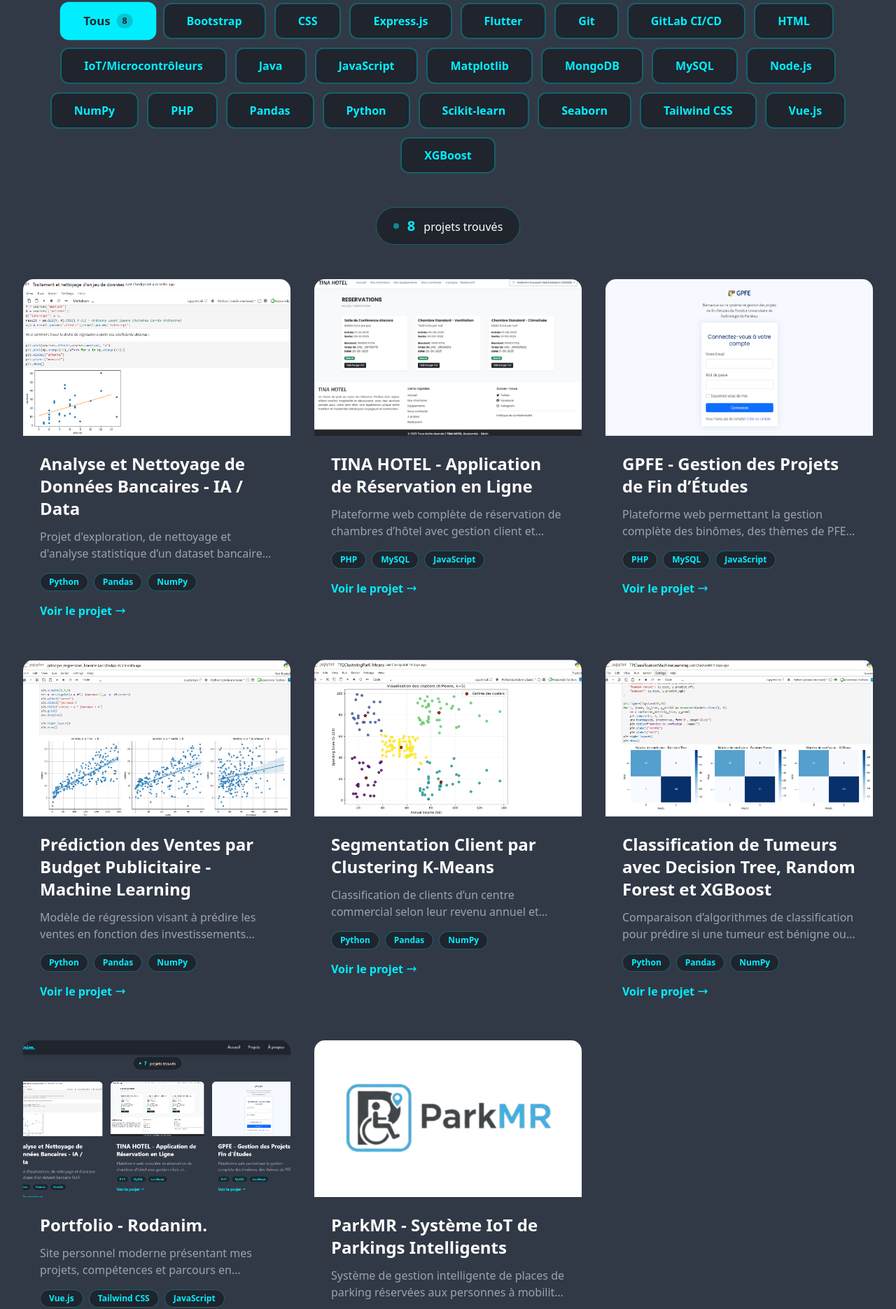
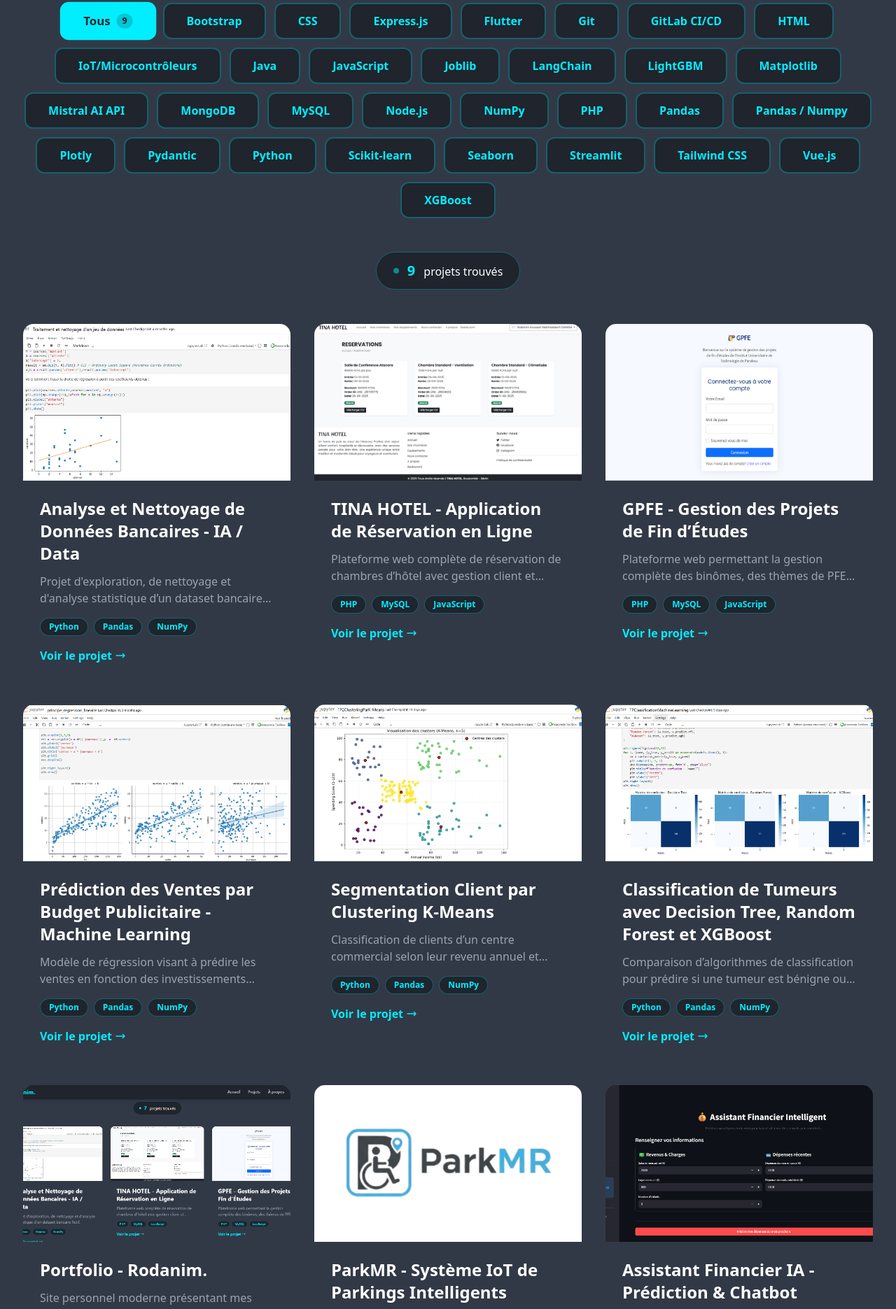
Before and after one commit to GANABA/my-portfolio-rodanim, a Vue app: page /projects in a window 1280 px wide. Shown: the part 481-2352 px from the top of the page at 70% size. Built offline with nearby package versions, Linux system fonts and the light colour scheme.

Commit message:
Ajout du projet Assistant financier

```diff
--- a/src/data/projects.js
+++ b/src/data/projects.js
@@ -260,4 +260,50 @@ export const projects = [
     duration: "Septembre 2025 - En cours",
     methodology: "Agile/Scrum (sprints de 2 semaines)",
   },
+  {
+    id: 9,
+    title: "Assistant Financier IA - Prédiction & Chatbot",
+    shortDescription:
+      "Solution hybride combinant Machine Learning (LightGBM) et IA Générative (Mistral AI) pour la prévision budgétaire et le conseil financier personnalisé.",
+    fullDescription:
+      "Ce projet déploie un écosystème complet d'intelligence artificielle dédié à la gestion des finances personnelles. La partie prédictive repose sur un modèle LightGBM hautement optimisé (R² de 0.9452) capable d'estimer les dépenses mensuelles à partir de l'historique bancaire et de variables socio-économiques. En parallèle, un chatbot conversationnel intelligent, conçu avec LangChain et Mistral AI, permet d'extraire naturellement des données financières complexes d'une conversation pour alimenter le moteur de prédiction. L'architecture assure une cohérence totale entre la saisie par formulaire et le dialogue naturel, tout en fournissant des conseils personnalisés basés sur le profil utilisateur (Étudiant, Cadre, Famille, etc.).",
+    context:
+      "Projet personnel de fin d'études axé sur l'intégration de modèles prédictifs tabulaires (ML) avec les capacités d'extraction et de synthèse des Large Language Models (LLM).",
+    objectives: [
+      "Prédire avec précision les dépenses du mois t+1 (MAE de 198.60€)",
+      "Extraire des entités financières structurées à partir de texte non structuré (NLP/LLM)",
+      "Maintenir une persistance de conversation pour un accompagnement budgétaire fluide",
+      "Générer des recommandations financières adaptées au profil socio-économique détecté",
+      "Optimiser un modèle de Gradient Boosting contre l'overfitting (écart Train/Val de 6€)"
+    ],
+    features: [
+      "Modèle de prédiction LightGBM optimisé avec RandomizedSearchCV",
+      "Pipeline d'ingénierie des caractéristiques (Lags, Moyennes mobiles, Saisonalité)",
+      "Chatbot intelligent avec mémoire de conversation intégré via LangChain",
+      "Extraction d'entités financières (Salaire, Loyer, Dépenses) via Pydantic et Mistral AI",
+      "Dashboard interactif Streamlit avec visualisations Plotly (jauges et répartition)",
+      "Système d'inférence de profil et de tier de consommation en temps réel",
+      "Génération automatique de conseils budgétaires personnalisés",
+    ],
+    technologies: [
+      "Python",
+      "LightGBM",
+      "Scikit-learn",
+      "LangChain",
+      "Mistral AI API",
+      "Pandas / Numpy",
+      "Streamlit",
+      "Plotly",
+      "Pydantic",
+      "Joblib",
+    ],
+    image: "/images/11.png",
+    githubLink: "https://github.com/bhl-christ/assistant-financier",
+    liveLink: null,
+    featured: true,
+    teamSize: 1,
+    role: "Architecte IA & Développeur Fullstack",
+    duration: "Octobre 2025 - Décembre 2025",
+    methodology: "Recherche & Développement (Itérations basées sur les métriques de performance)",
+  },
 ];
```
Also changed, not shown: public/images/11.png (added).
